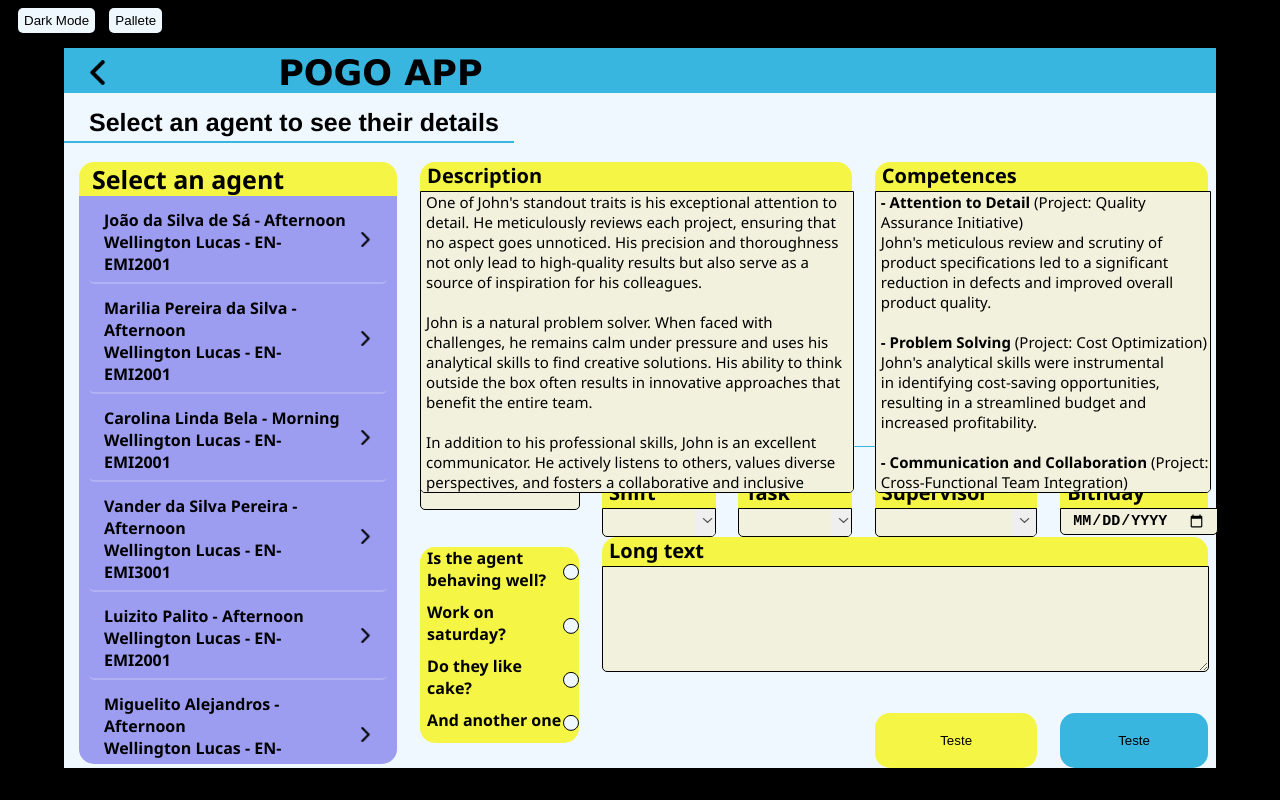
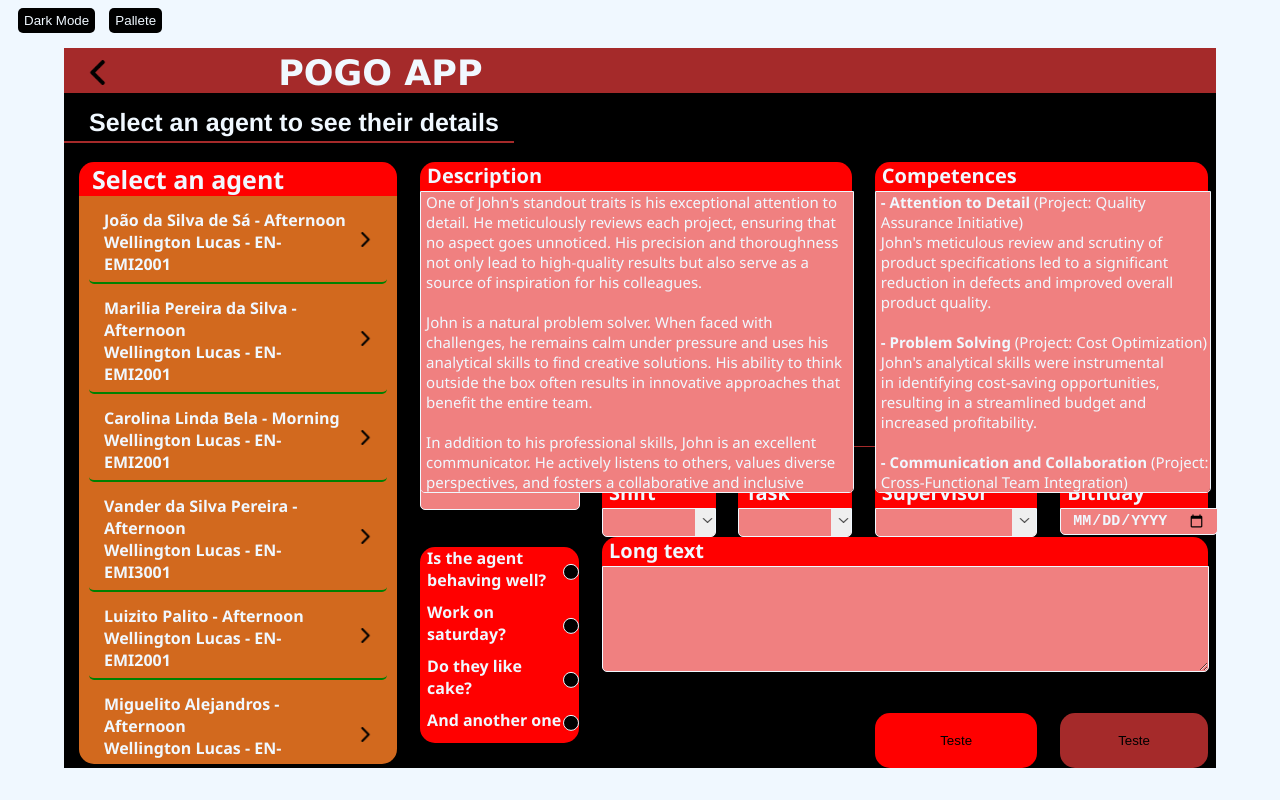
Before and after one commit to BoyInTheWell/Mock-up-Site, a plain HTML site: page index.html in a window 1280 px wide. Both pictures are taken after a click on the button "Pallete". Drawn offline with Linux system fonts and the light colour scheme.

Commit message:
Finished for today :)

```diff
--- a/scripts/index.js
+++ b/scripts/index.js
@@ -155,10 +155,26 @@ createDropdown(taskOptions, "task", "task", "Agent's Task")
 createDropdown(dropdownOptions, "supervisor", "supervisor", "Agent's Supervisor")
 
 
-/* const btnn = document.querySelector('.js-pallete-button');
+const testPalette = [
+  'aliceblue',
+  'black',
+  'red',
+  'brown',
+  'green',
+  'chocolate',
+  'lightcoral'
+]
+
+const btnn = document.querySelector('.js-pallete-button');
 
 const theme = document.querySelector(':root');
 
 btnn.addEventListener('click', () => {
-  theme.style.setProperty('--bg-color-outside', 'red')
-}); */
+  theme.style.setProperty('--bg-color-outside', testPalette[0]);
+  theme.style.setProperty('--bg-color-base', testPalette[1]);
+  theme.style.setProperty('--accent-color-main', testPalette[2]);
+  theme.style.setProperty('--accent-color-secundary', testPalette[3]);
+  theme.style.setProperty('--accent-color-terciary', testPalette[4]);
+  theme.style.setProperty('--accent-color-quaternary', testPalette[5]);
+  theme.style.setProperty('--accent-color-weakmain', testPalette[6]);
+});
--- a/style/index.css
+++ b/style/index.css
@@ -18,6 +18,7 @@ input[type="checkbox"] {
   border: 0.10em solid var(--bg-color-outside);
   border-radius: 50%;
   transform: translateY(0.18em);
+  background-color: ;
 }
 
 input[type="checkbox"]:checked {
```
Also changed, not shown: index.html (+0 -1 lines).
